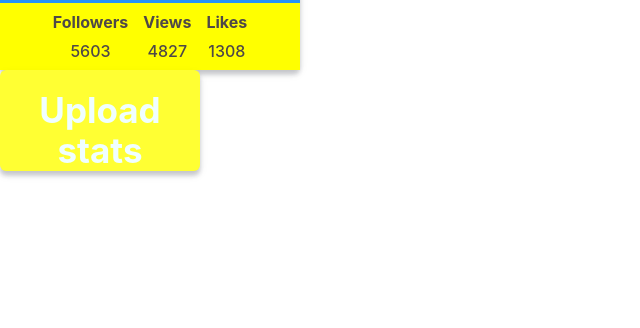
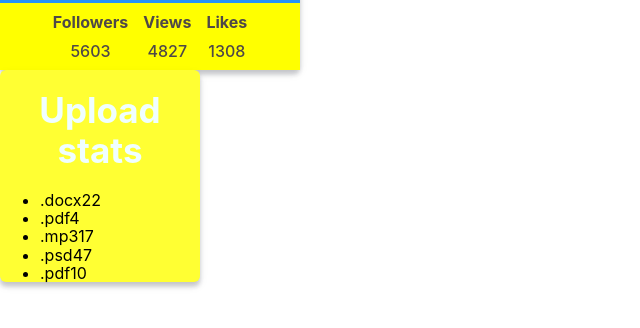
Before and after one commit to ILLIA89/goit-react-hw-01-components, a React (Create React App) app: page / in a window 1280 px wide. Shown: the part 360-688 px from the top of the page, without its empty margins (0-640 px from the left). Built offline with nearby package versions, Linux system fonts and the light colour scheme.

Commit message:
statistic 1.3

```diff
--- a/src/App.jsx
+++ b/src/App.jsx
@@ -15,11 +15,8 @@ export const App = () => {
   avatar={user.avatar}
   stats={user.stats}
       />
+<Statistics title="Upload stats" stats={data} />
 
-<>
-<Statistics title="Upload stats" stats={data} />
-        <Statistics stats={data} />
-        </>
   </>
   );
 };
--- a/src/components/comp_statistics/Statistics.jsx
+++ b/src/components/comp_statistics/Statistics.jsx
@@ -1,36 +1,16 @@
 import css from './Statistics.module.css'
+import { getBgColor } from './getBgColor';
 
-export function  Statistics ({ title, children }) {
-    return (<section className={css.statistics}>{title && <h2 className={css.title}>{title}</h2>}{children}</section>);
+export const  Statistics = ({ title, stats}) => {
+    return (<section className={css.statistics}>{title && (<h2 className={css.title}>{title}</h2>)}
+
+     <ul className={css.list}>
+        {stats.map(({label, id, percentage})=>
+              (<li className={css.item} key={id}
+              style={{ backgroundColor: getBgColor(id)}}>
+              <span className={css.label}>{label}</span>
+              <span className={css.percentage}>{percentage}</span>
+            </li>)
+        )}
+    </ul></section>);
 };
-
-
-const getBgColor = variant=> {
-    switch (variant) {
-        case "id-1":
-            return "rgb (255, 0, 0)";
-        case "id-2":
-return "rgb (0, 255, 0)";
-case "id-3":
-return "rgb (0, 0, 255)";
-case "id-4":
-return "rgb (255, 255, 0)";
-case "id-5":
-return "rgb (0, 255, 255)";
-default: throw new Error(`Unsupported variant prop value - ${variant}`);
-}
-};
-
-
-
-export function StatisticsList({ stats }) {
-    return (<ul className={css.list}>
-        {stats.map(stat => (
-              <li className={css.item} key={stat.id}
-              style={{ backgroundColor: getBgColor(stat.id)}}>
-              <span className={css.label}>{stat.label}</span>
-              <span className={css.percentage}>{stat.percentage}</span>
-            </li>
-        ))}
-    </ul>);
-};
--- /dev/null
+++ b/src/components/comp_statistics/getBgColor.jsx
@@ -0,0 +1,15 @@
+export const getBgColor = variant=> {
+    switch (variant) {
+        case "id-1":
+            return "rgb (255, 0, 0)";
+        case "id-2":
+return "rgb (0, 255, 0)";
+case "id-3":
+return "rgb (0, 0, 255)";
+case "id-4":
+return "rgb (255, 255, 0)";
+case "id-5":
+return "rgb (0, 255, 255)";
+default: throw new Error(`Unsupported variant prop value - ${variant}`);
+}
+};
```
